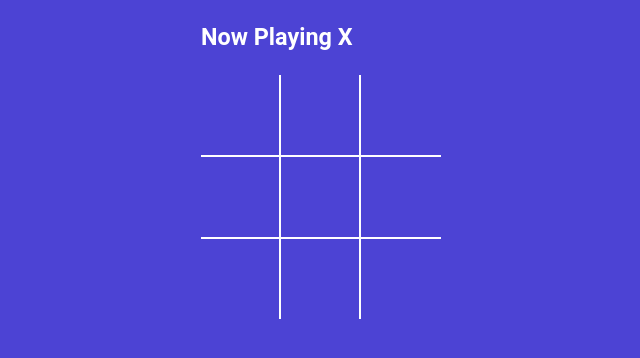
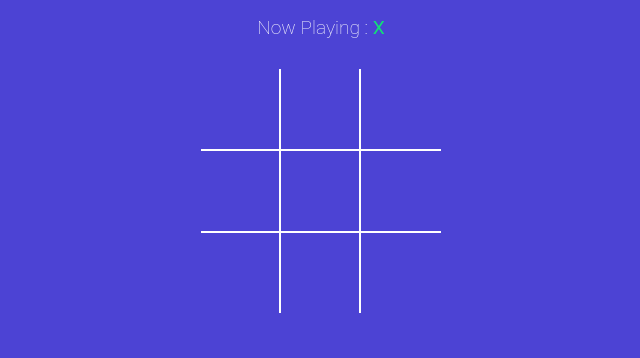
Before and after one commit to kray12/tictacto_game, a React (Vite) app: page / in a window 1280 px wide. Shown: the top 358 px of the page, without its empty margins (319-959 px from the left). Built offline with nearby package versions, Linux system fonts and the light colour scheme.

Commit message:
add status messages winner and tied

```diff
--- a/src/App.jsx
+++ b/src/App.jsx
@@ -1,18 +1,17 @@
 // import Sq from './components/Sq.jsx'
 import { useState } from 'react';
 import './styles.scss';
+import StatusMsg from './components/StatusMsg';
 import Board from './components/Board.jsx';
 import { calWinner } from './winner';
 
 function App() {
     const [player,setNextPlayer] = useState(true); // set players turn.
-    const playTurn = player ? 'X' : 'O';
 
     const [sqrs,setSqrs] = useState(Array(9).fill(null)); // Asume board as an array with 9 sqs.
 
     const winner = calWinner(sqrs); //sqr === markedSqs for test
-    const winStatus  = winner ? `Winner is ${winner}` : `Now Playing ${playTurn}`
-    // console.log(winner);
+
 
     // console.log(sqrs); // to print array of sqs.
 
@@ -24,20 +23,20 @@ function App() {
         setSqrs(currentSq=>{ // update sqs.
             return currentSq.map((mappedArr,spot)=>{
                 if(clickedSq === spot){
-                    return playTurn; // set players input.
+                    return player ? 'X' : 'O'; // set players input.
                 }
-                // return console.log(sqrs);
                 return mappedArr;
             });
         });
         // console.log('clicked')
         setNextPlayer((player => !player)) // reset players
     }
+    console.log(sqrs);
 
     return (
         <div className='app'>
             <div>
-                <h3>{winStatus}</h3>
+                <StatusMsg winnerProp={winner} playerProp={player} sqrsProp={sqrs} ></StatusMsg>
             <Board BoardProp={sqrs} sqBoardClickProp={sqClick} > </Board>
             </div>
         </div>
--- /dev/null
+++ b/src/components/StatusMsg.jsx
@@ -0,0 +1,19 @@
+const StatusMsg =({winnerProp,playerProp,sqrsProp})=>{
+    const noMoves = sqrsProp.every(sqvalue => sqvalue !== null );
+    const playTurn = playerProp ? 'X' : 'O';
+   const renderStatus = () => {
+       if(!winnerProp && noMoves){
+           return <div><span className="text-orange">O</span>  and <span className="text-green"> X</span> Tied</div>;
+        }
+        if(winnerProp){
+            return <div> Winner is :<span className={winnerProp ?'text-green':'text-orange'}>{winnerProp}</span> </div>;
+        }
+        if(!winnerProp && !noMoves){
+        return <div> Now Playing  :<span className={playerProp ?'text-green':'text-orange'}> {playTurn}</span></div>;
+        }
+    return null;
+    // console.log(winnerProp);
+   };
+return <h2 className='status-message'>{renderStatus()}</h2>;
+};
+export default StatusMsg;
--- a/src/styles.scss
+++ b/src/styles.scss
@@ -68,6 +68,7 @@ button {
 }
 
 .status-message {
+  text-align: center;
 	margin-bottom: 30px;
 	font-size: 1.2rem;
 	font-weight: lighter;
--- a/src/winner.js
+++ b/src/winner.js
@@ -6,7 +6,7 @@ export function calWinner(sqrs){
         [0,3,6],
         [1,4,7],
         [2,5,8],
-        [0,4,6],
+        [0,4,8],
         [2,4,6]
     ];
     for(let i=0;i<lines.length;i++){
@@ -14,6 +14,7 @@ export function calWinner(sqrs){
         if(sqrs[a] && sqrs[a] === sqrs[b] && sqrs[a] === sqrs[c]){
             return sqrs[a];
         }
+        // console.log(sqrs[a])
     }
     return null;
 }
```
